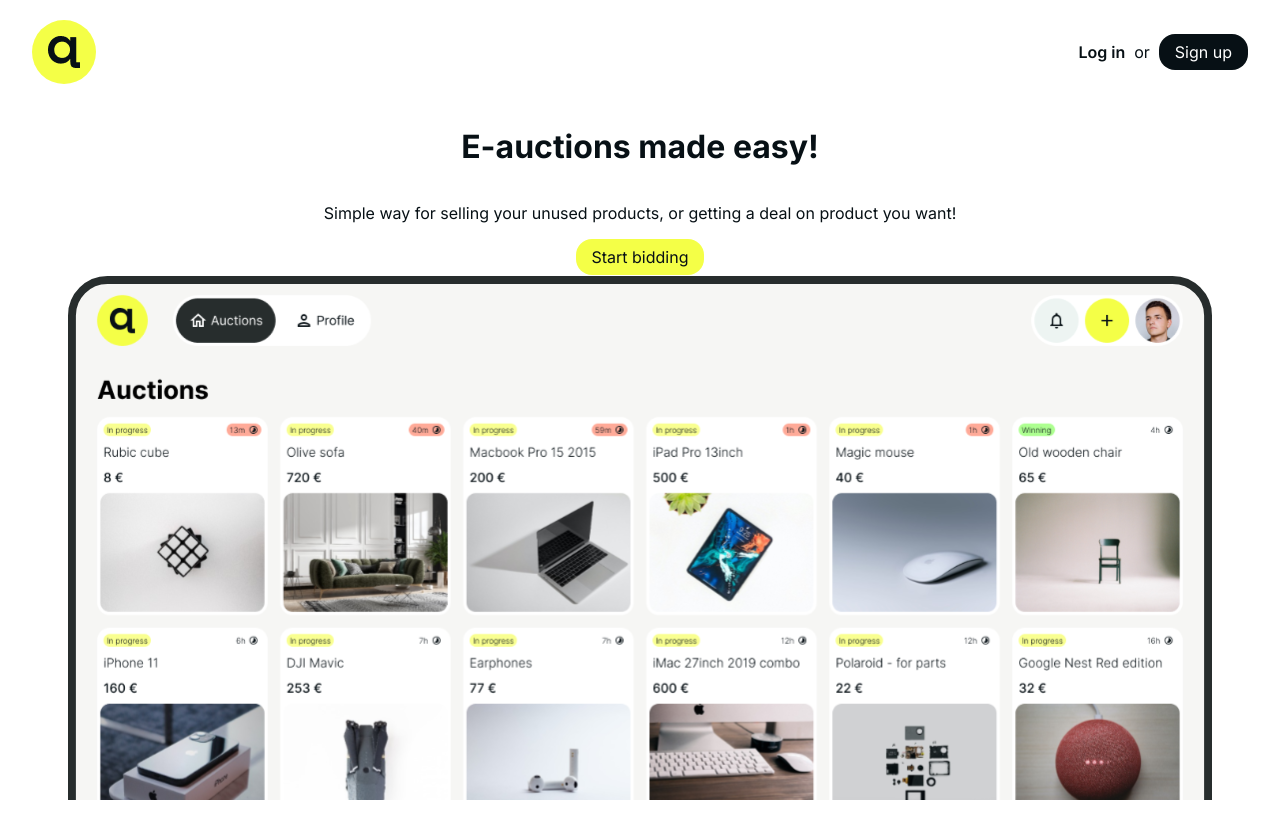
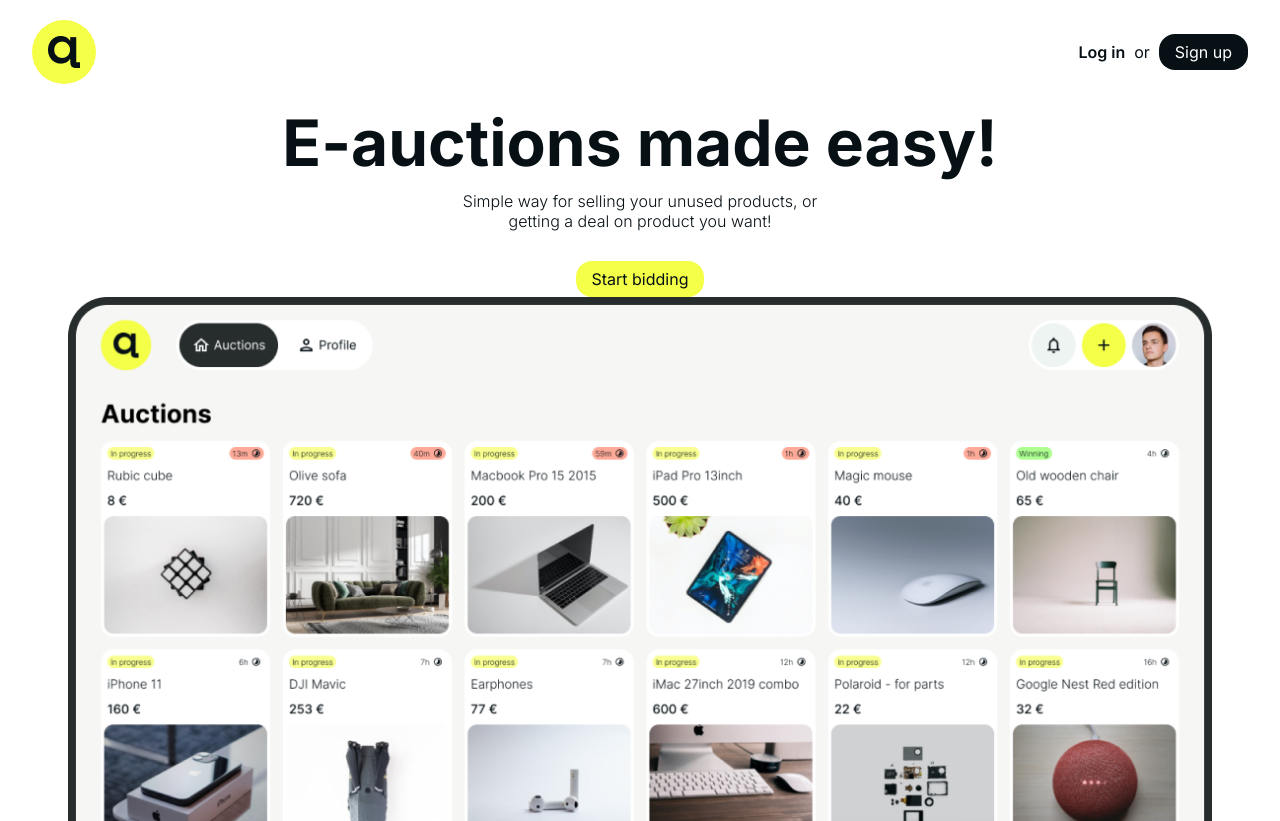
Before and after one commit to amadejaop/01-project-auctionbay-frontend-react, a React (Create React App) app: page / in a window 1280 px wide. Before the commit the page ends 800 px from the top, so only its background shows below. Built offline with nearby package versions, Linux system fonts and the light colour scheme.

Commit message:
Alphabetize CSS

```diff
--- a/src/assets/styles/App.css
+++ b/src/assets/styles/App.css
@@ -1,5 +1,29 @@
 .App {
 	text-align: center;
+}
+
+.App-header {
+  -ms-flex-align: center;
+  -ms-flex-direction: column;
+	-ms-flex-pack: center;
+	-webkit-box-align: center;
+	-webkit-box-direction: normal;
+	-webkit-box-orient: vertical;
+	-webkit-box-pack: center;
+	align-items: center;
+	background-color: #282c34;
+	color: white;
+	display: flex;
+	display: -ms-flexbox;
+	display: -webkit-box;
+	flex-direction: column;
+	font-size: calc(10px + 2vmin);
+	justify-content: center;
+	min-height: 100vh;
+}
+
+.App-link {
+	color: #61dafb;
 }
 
 .App-logo {
@@ -7,32 +31,36 @@
 	pointer-events: none;
 }
 
+@keyframes App-logo-spin {
+	from
+	{
+    -webkit-transform: rotate(0deg);
+		transform: rotate(0deg);
+	}
+	to
+	{
+    -webkit-transform: rotate(360deg);
+		transform: rotate(360deg);
+	}
+}
+
 @media (prefers-reduced-motion: no-preference) {
-  .App-logo {
+	.App-logo
+	{
+    -webkit-animation: App-logo-spin infinite 20s linear;
 		animation: App-logo-spin infinite 20s linear;
 	}
 }
 
-.App-header {
-  background-color: #282c34;
-  min-height: 100vh;
-  display: flex;
-  flex-direction: column;
-  align-items: center;
-  justify-content: center;
-  font-size: calc(10px + 2vmin);
-  color: white;
-}
-
-.App-link {
-  color: #61dafb;
-}
-
-@keyframes App-logo-spin {
-  from {
+@-webkit-keyframes App-logo-spin {
+	from
+	{
+    -webkit-transform: rotate(0deg);
 		transform: rotate(0deg);
 	}
-  to {
+	to
+	{
+    -webkit-transform: rotate(360deg);
 		transform: rotate(360deg);
 	}
 }
--- a/src/assets/styles/BlackBgLink.css
+++ b/src/assets/styles/BlackBgLink.css
@@ -1,7 +1,10 @@
 .blackbg-link {
-    background-color: #071015;
-    border-radius: 16px;
-    color: white;
-    text-decoration: none;
-    padding: 8px 16px;
+	background-color: #071015;
+	border-radius: 16px;
+	color: white;
+	padding: 8px 16px;
+	text-decoration: none;
 }
+.blackbg-link:hover {
+	opacity: 0.65;
+}
--- a/src/assets/styles/BoldLink.css
+++ b/src/assets/styles/BoldLink.css
@@ -3,3 +3,7 @@
     font-weight: 600;
     text-decoration: none;
 }
+
+.bold-link:hover {
+    text-decoration: underline;
+}
--- a/src/assets/styles/Home.css
+++ b/src/assets/styles/Home.css
@@ -1,33 +1,66 @@
+.landing-heading {
+    font-size: 4rem;
+    font-weight: 700;
+    margin: 0;
+}
+
+.landing-image {
+    height: auto;
+    margin: 0 auto;
+    max-width: 1144px;
+    width: 90%;
+}
+
 .landing-nav {
+    -ms-flex-align: center;
+    -ms-flex-pack: justify;
+    -webkit-box-align: center;
+    -webkit-box-pack: justify;
     align-items: center;
+    display: -ms-flexbox;
+    display: -webkit-box;
     display: flex;
     justify-content: space-between;
     padding: 20px 32px;
 }
 
+.landing-page {
+    -ms-flex-direction: column;
+    -ms-flex-pack: justify;
+    -webkit-box-direction: normal;
+    -webkit-box-orient: vertical;
+    -webkit-box-pack: justify;
+    display: -ms-flexbox;
+    display: -webkit-box;
+    display: flex;
+    flex-direction: column;
+    justify-content: space-between;
+    min-height: 100vh;
+}
+
+.landing-paragraph {
+    font-weight: 300;
+    margin-bottom: 30px;
+    margin-top: 10px;
+    text-align: center;
+}
+
+.landing-text {
+    -ms-flex-align: center;
+    -ms-flex-direction: column;
+    -webkit-box-align: center;
+    -webkit-box-direction: normal;
+    -webkit-box-orient: vertical;
+    align-items: center;
+    display: -ms-flexbox;
+    display: -webkit-box;
+    display: flex;
+    flex-direction: column;
+}
+
 .yellow-logo {
+    -webkit-clip-path: circle();
     background-color: #F4FF47;
     clip-path: circle();
     padding: 16px;
 }
-
-.landing-text {
-    display: flex;
-    flex-direction: column;
-    align-items: center;
-}
-
-.landing-page {
-    display: flex;
-    flex-direction: column;
-
-    justify-content: space-between;
-    min-height: 100vh;
-}
-
-.landing-image {
-    width: 90%;
-    height: auto;
-    max-width: 1144px;
-    margin: 0 auto;
-}
--- a/src/assets/styles/YellowBgLink.css
+++ b/src/assets/styles/YellowBgLink.css
@@ -7,7 +7,7 @@
 	padding: 8px 16px;
 	text-decoration: none;
 }
-
 .yellow-link:hover {
+	background-color: #D0DB33;
 	cursor: pointer;
 }
--- a/src/assets/styles/index.css
+++ b/src/assets/styles/index.css
@@ -1,15 +1,14 @@
+code {
+	font-family: source-code-pro, Menlo, Monaco, Consolas, 'Courier New',
+ monospace;
+}
 html, body {
-  color: #071015;
-  margin: 0;
-  font-family: 'Inter', -apple-system, BlinkMacSystemFont, 'Segoe UI', 'Roboto', 'Oxygen',
-    'Ubuntu', 'Cantarell', 'Fira Sans', 'Droid Sans', 'Helvetica Neue',
-    sans-serif;
-  -webkit-font-smoothing: antialiased;
-  -moz-osx-font-smoothing: grayscale;
-  min-height: 100vh;
+	color: #071015;
+	font-family: 'Inter', -apple-system, BlinkMacSystemFont, 'Segoe UI', 'Roboto', 'Oxygen',
+ 'Ubuntu', 'Cantarell', 'Fira Sans', 'Droid Sans', 'Helvetica Neue',
+ sans-serif;
+	margin: 0;
+	min-height: 100vh;
+	-moz-osx-font-smoothing: grayscale;
+	-webkit-font-smoothing: antialiased;
 }
-
-code {
-  font-family: source-code-pro, Menlo, Monaco, Consolas, 'Courier New',
-    monospace;
-}
--- a/src/pages/Home.tsx
+++ b/src/pages/Home.tsx
@@ -3,7 +3,7 @@ import BoldLink from "../components/BoldLink";
 import Logo from '../assets/images/Logo.png';
 import BlackBgLink from "../components/BlackBgLink";
 import '../assets/styles/Home.css'
-import Auction from '../assets/images/Auctions1.svg'
+import Auction from '../assets/images/Auctions1.png'
 
 export default function Home() {
     return (
@@ -18,8 +18,8 @@ export default function Home() {
                 </div>
             </div>
             <div className="landing-text">
-                <h1>E-auctions made easy!</h1>
-                <p>Simple way for selling your unused products, or getting a deal on product you want!</p>
+                <h1 className="landing-heading">E-auctions made easy!</h1>
+                <p className="landing-paragraph">Simple way for selling your unused products, or <br /> getting a deal on product you want!</p>
                 <YellowBgLink text={"Start bidding"} href={"/login"} />
             </div>
             <img src={Auction} alt="Screenshot from our app" className="landing-image" />
```
Also changed, not shown: src/assets/images/Auctions1.svg (deleted), src/assets/images/Image.png (added). Lines whose indentation alone changed are shown as unchanged.
